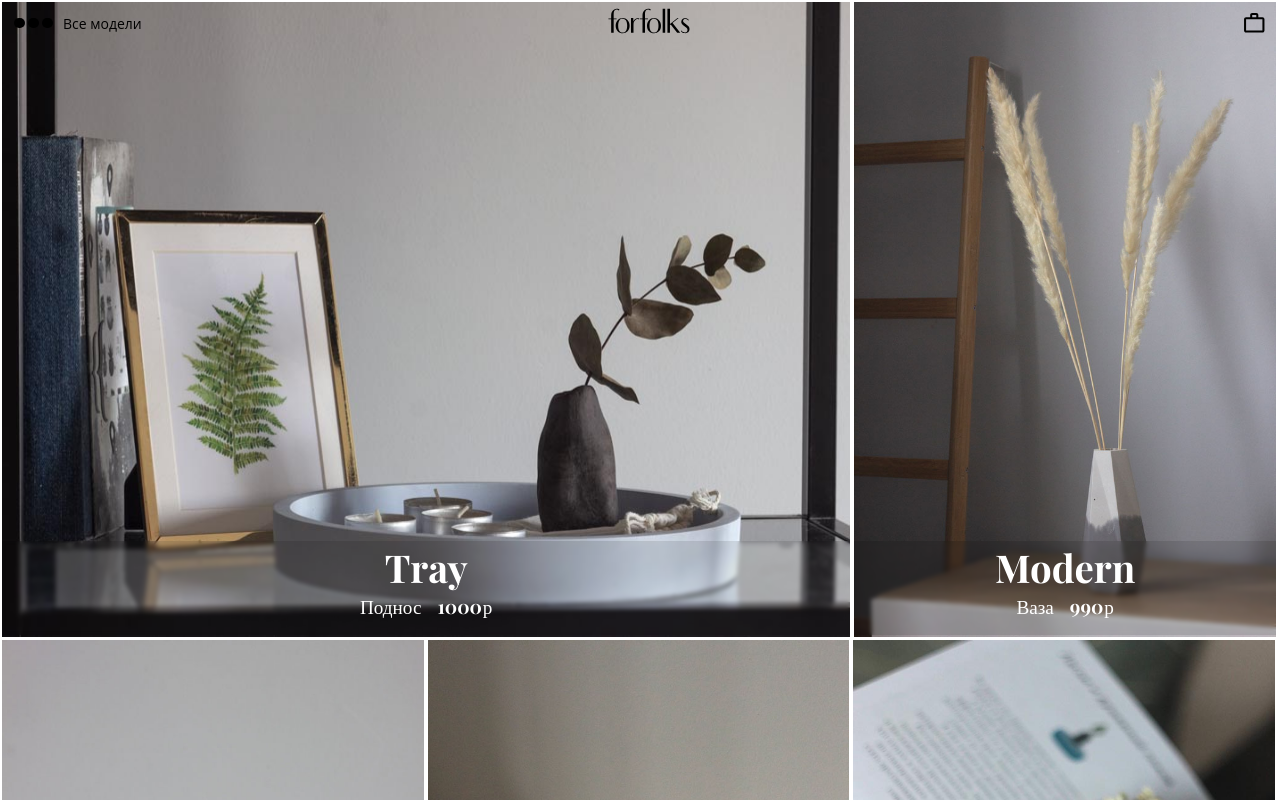
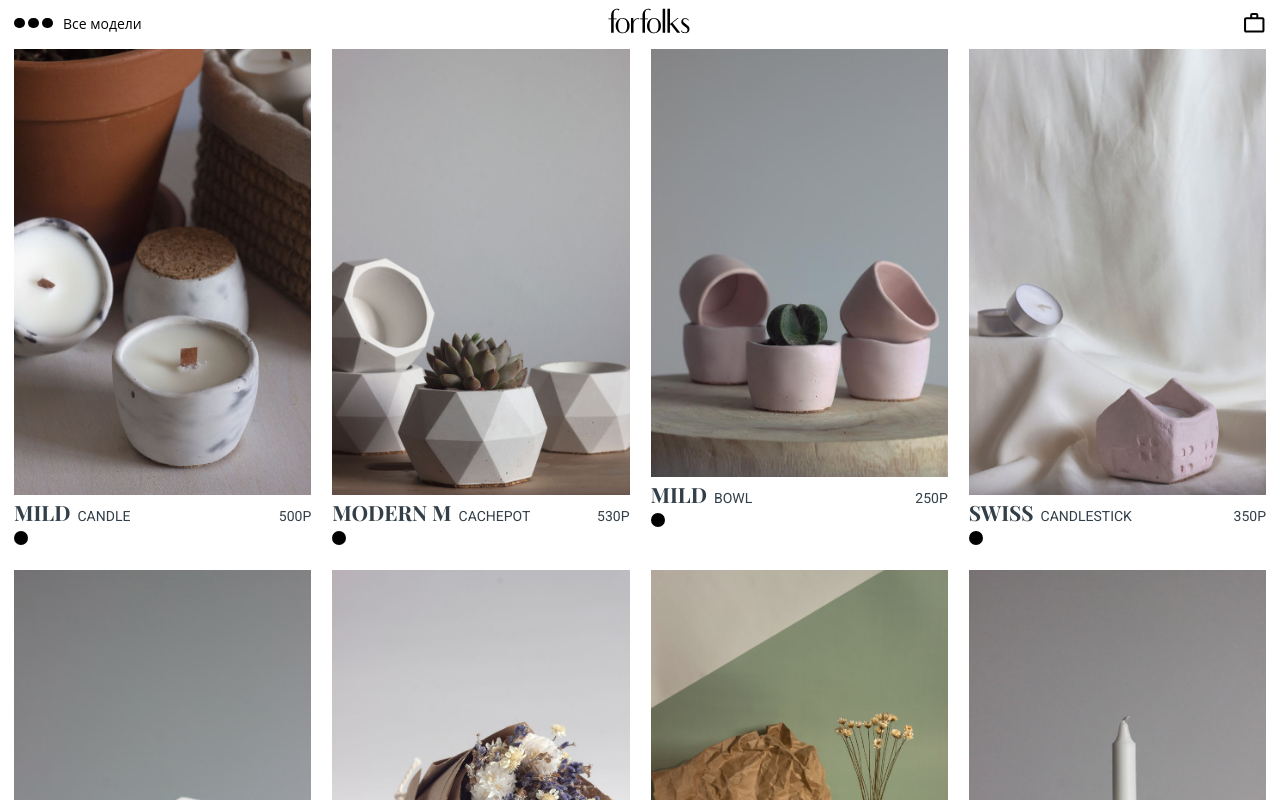
Before and after one commit to eiamei/forfolksFrontend, a Vue app: page /store/category/all in a window 1280 px wide. Shown: the top 800 px of the page. Built offline with nearby package versions, Linux system fonts and the light colour scheme.

Commit message:
working on new catalogue

```diff
--- a/src/App.vue
+++ b/src/App.vue
@@ -2,7 +2,7 @@
   <div class="app">
     <AppHeader />
     <transition name="fade" mode="out-in">
-      <router-view style="min-height: 90vh"/>
+      <router-view/>
     </transition>
     <Footer/>
   </div>
--- a/src/components/itemCardV2/ItemCard.vue
+++ b/src/components/itemCardV2/ItemCard.vue
@@ -1,19 +1,19 @@
 <template>
-  <section class="item-card">
+  <section class="item-card" :class="{'item-card--wide': isWide}">
     <router-link to="/product/bag-net/natural">
       <div class="item-card__image-link">
-        <img :src="require('@/assets/images/store/bag-net-natural-small.jpg')" />
+        <img ref="image" :src="imageLink" loading="lazy" @load="imageLoaded"/>
         <button class="regular-sans-text item-card__add-to-bag">Добавить в корзину</button>
       </div>
     </router-link>
-    <div class="item-card__text-wrapper">
+    <div v-show="isShowInfo" class="item-card__text-wrapper">
       <router-link class="item-card__text-link" to="/product/bag-net/natural">
-        <p class="small-regular-heading item-card__model">{{item}}NET</p>
-        <p class="regular-sans-text item-card__type">Bag</p>
+        <p class="small-regular-heading item-card__model">{{item.name}}</p>
+        <p class="regular-sans-text item-card__type">{{item.type}}</p>
       </router-link>
-      <p class="regular-sans-text item-card__price">1100Р</p>
+      <p class="regular-sans-text item-card__price">{{item.itemProperty.price}}P</p>
     </div>
-    <div>
+    <div v-show="isShowInfo">
       <button class="clean-button item-card__color-button"></button>
     </div>
   </section>
@@ -21,6 +21,7 @@
 
 <script lang="ts">
     import Vue from 'vue';
+    import slugify from "slugify";
 
     interface Item {
         link: string;
@@ -35,6 +36,29 @@
             //     type: Object as () => Item,
             //     required: true
             // }
+        },
+        data() {
+            return {
+                isShowInfo: false,
+                isWide: false
+            }
+        },
+        computed: {
+            // TODO compute it in the store
+            imageLink () {
+                let path = this.item.rootPath;
+                if (this.item.selectableProperty.length)
+                    this.item.selectableProperty.forEach(property => {
+                        path += `-${slugify(property.value.toLowerCase())}`
+                    });
+                return require(`@/assets/images/store/${path}-small.jpg`);
+            }
+        },
+        methods: {
+            imageLoaded () {
+                this.isShowInfo = true;
+                this.isWide = this.$refs.image.naturalWidth > this.$refs.image.naturalHeight;
+            }
         }
     });
 </script>
@@ -44,8 +68,10 @@
   @import "../../assets/styles/vars";
 
   .item-card {
-    display: flex;
-    flex-direction: column;
+    display: inline-block;
+    &--wide {
+      grid-column-end: span 2;
+    }
     &__image-link {
       position: relative;
       display: flex;
--- a/src/components/storeCard/StoreCard.vue
+++ b/src/components/storeCard/StoreCard.vue
@@ -1,16 +1,17 @@
 <template>
-  <article class="store-card">
-    <router-link :to="getLink()" class="store-card__link">
-      <img ref='image' :src="itemImage" :alt="alt" :width="width" :height="height" @load="load">
-      <section class="store-card-description">
-        <p class="store-card-description__title">{{item.name}}</p>
-        <div class="store-card-description__type-container">
-          <p class="store-card-description__type">{{$t(`items.${item.type.toLowerCase()}`)}}</p>
-          <p class="store-card-description__price">{{item.itemProperty.price}}&thinsp;р</p>
-        </div>
-      </section>
-    </router-link>
-  </article>
+  <li class="store-card">
+    <img ref='image' :src="itemImage" :alt="alt" @load="load">
+<!--    <router-link :to="getLink()" class="store-card__link" :class="{'store-card__link&#45;&#45;wide': isWide}">-->
+<!--      <img ref='image' :src="itemImage" :alt="alt" @load="load">-->
+<!--      <section class="store-card-description">-->
+<!--        <p class="store-card-description__title">{{item.name}}</p>-->
+<!--        <div class="store-card-description__type-container">-->
+<!--          <p class="store-card-description__type">{{$t(`items.${item.type.toLowerCase()}`)}}</p>-->
+<!--          <p class="store-card-description__price">{{item.itemProperty.price}}&thinsp;р</p>-->
+<!--        </div>-->
+<!--      </section>-->
+<!--    </router-link>-->
+  </li>
 </template>
 
 <script>
@@ -34,6 +35,11 @@
       },
       isBig: {
         type: Boolean
+      }
+    },
+    data () {
+      return {
+        isWide: false
       }
     },
     computed: {
@@ -70,6 +76,7 @@
       },
       load () {
         this.$emit('isWide', this.$refs.image.naturalWidth > this.$refs.image.naturalHeight);
+        this.isWide = this.$refs.image.naturalWidth > this.$refs.image.naturalHeight;
       }
     }
   };
@@ -78,17 +85,26 @@
 <style lang='scss' scoped>
   @import '../../assets/styles/colors';
   .store-card {
-    display: flex;
-    position: relative;
-    cursor: pointer;
-    padding: 2px;
+    /*display: flex;*/
+    /*position: relative;*/
+    /*cursor: pointer;*/
+    /*padding: 2px;*/
     &:hover {
       .store-card-description-colors {
-        opacity: 1;
+        /*opacity: 1;*/
       }
     }
     &__link {
-      margin-bottom: -5px;
+      /*margin-bottom: -5px;*/
+      &--wide {
+        /*grid-column-end: span 2;*/
+      }
+    }
+    display: inline-block;
+    margin: 0 0.5rem 0.5rem 0;
+    width: 23.5vw;
+    img {
+      width: 23.5vw;
     }
   }
 
--- a/src/constants/Groups.json
+++ b/src/constants/Groups.json
@@ -36,24 +36,6 @@
       "material": ["concrete"],
       "weight": 150,
       "price": 350
-    }
-  },
-  "hanging-constellation": {
-    "rootPath": "hanging-constellation",
-    "name": "Constellation",
-    "type": "hanging",
-    "category": ["hanging"],
-    "desc": "",
-    "metaDesc": "",
-    "shortDesc": "",
-    "itemProperty": {
-      "size": {
-        "height": "",
-        "externalDiameter": ""
-      },
-      "material": ["cotton", "brass"],
-      "weight": "",
-      "price": "700"
     }
   },
   "minibouquet-blum": {
--- a/src/constants/Products.json
+++ b/src/constants/Products.json
@@ -4,108 +4,80 @@
     "selectableProperty": [{
       "value": "white",
       "name": "color"
-    }]
+    }],
+    "layout": "high"
   },
   {
     "group": "pot_modern_m",
     "selectableProperty": [{
       "value": "graphite",
       "name": "color"
-    }]
+    }],
+    "layout": "high"
   },
   {
     "group": "pot_modern_m",
     "selectableProperty": [{
       "value": "moonstone",
       "name": "color"
-    }]
+    }],
+    "layout": "high"
   },
   {
     "group": "pot_modern_m",
     "selectableProperty": [{
       "value": "black-marble",
       "name": "color"
-    }]
+    }],
+    "layout": "high"
   },
   {
     "group": "pot_modern_m",
     "selectableProperty": [{
       "value": "powder",
       "name": "color"
-    }]
+    }],
+    "layout": "high"
   },
   {
     "group": "stand-basic-s",
     "selectableProperty": [{
       "value": "white",
       "name": "color"
-    }]
+    }],
+    "layout": "high"
   },
   {
     "group": "stand-basic-s",
     "selectableProperty": [{
       "value": "graphite",
       "name": "color"
-    }]
+    }],
+    "layout": "high"
   },
   {
     "group": "stand-basic-s",
     "selectableProperty": [{
       "value": "moonstone",
       "name": "color"
-    }]
+    }],
+    "layout": "high"
   },
   {
     "group": "stand-basic-s",
     "selectableProperty": [{
       "value": "black-marble",
       "name": "color"
-    }]
+    }],
+    "layout": "high"
   },
   {
     "group": "stand-basic-s",
     "selectableProperty": [{
       "value": "powder",
       "name": "color"
-    }]
-  },
-  {
-    "group": "hanging-constellation",
-    "name": "Ursa Major",
-    "desc": "С этим подвесом в дом проникает неиного звездного волшебства. Латунные звезды на хлопковых нитях образуют созвездие \"Большая медведица\"",
-    "metaDesc": "Подвес в форме созвездия большая медведица. Хлопок, латунь, орешник.",
-    "shortDesc": "",
-    "selectableProperty": [{
-      "value": "Ursa Major",
-      "name": "model"
     }],
-    "itemProperty": {
-      "size": {
-        "height": 60,
-        "width": 30
-      },
-      "material": ["cotton", "brass"],
-      "price": "700"
-    }
-  },
-  {
-    "group": "hanging-constellation",
-    "name": "Cassiopeia",
-    "desc": "С этим подвесом в дом проникает неиного звездного волшебства. Латунные звезды на хлопковых нитях образуют созвездие \"Кассиопея\"",
-    "metaDesc": "Подвес в форме созвездия кассиопея. Хлопок, латунь, орешник.",
-    "shortDesc": "",
-    "selectableProperty": [{
-      "value": "Cassiopeia",
-      "name": "model"
-    }],
-    "itemProperty": {
-      "size": {
-        "height": 40,
-        "width": 30
-      },
-      "material": ["cotton", "brass"],
-      "price": "500"
-    }
+    "layout": "high"
   },
   {
     "group": "minibouquet-blum",
@@ -113,7 +85,8 @@
     "selectableProperty": [{
       "value": "1",
       "name": "model"
-    }]
+    }],
+    "layout": "high"
   },
   {
     "group": "minibouquet-blum",
@@ -121,7 +94,8 @@
     "selectableProperty": [{
       "value": "2",
       "name": "model"
-    }]
+    }],
+    "layout": "high"
   },
   {
     "group": "minibouquet-blum",
@@ -129,7 +103,8 @@
     "selectableProperty": [{
       "value": "3",
       "name": "model"
-    }]
+    }],
+    "layout": "high"
   },
   {
     "group": "minibouquet-blum",
@@ -137,7 +112,8 @@
     "selectableProperty": [{
       "value": "4",
       "name": "model"
-    }]
+    }],
+    "layout": "high"
   },
   {
     "group": "minibouquet-blum",
@@ -145,7 +121,8 @@
     "selectableProperty": [{
       "value": "5",
       "name": "model"
-    }]
+    }],
+    "layout": "high"
   },
   {
     "group": "minibouquet-blum",
@@ -153,7 +130,8 @@
     "selectableProperty": [{
       "value": "6",
       "name": "model"
-    }]
+    }],
+    "layout": "high"
   },
   {
     "group": "minibouquet-blum",
@@ -161,7 +139,8 @@
     "selectableProperty": [{
       "value": "7",
       "name": "model"
-    }]
+    }],
+    "layout": "high"
   },
   {
     "group": "minibouquet-blum",
@@ -169,42 +148,48 @@
     "selectableProperty": [{
       "value": "8",
       "name": "model"
-    }]
+    }],
+    "layout": "high"
   },
   {
     "group": "stand-cone-s",
     "selectableProperty": [{
       "value": "white",
       "name": "color"
-    }]
+    }],
+    "layout": "high"
   },
   {
     "group": "stand-cone-s",
     "selectableProperty": [{
       "value": "graphite",
       "name": "color"
-    }]
+    }],
+    "layout": "high"
   },
   {
     "group": "stand-cone-s",
     "selectableProperty": [{
       "value": "gray-fog",
       "name": "color"
-    }]
+    }],
+    "layout": "high"
   },
   {
     "group": "stand-cone-s",
     "selectableProperty": [{
       "value": "powder",
       "name": "color"
-    }]
+    }],
+    "layout": "high"
   },
   {
     "group": "stand-cone-s",
     "selectableProperty": [{
       "value": "moonstone",
       "name": "color"
-    }]
+    }],
+    "layout": "high"
   },
   {
     "name": "Spole",
@@ -222,7 +207,8 @@
       "weight": 10,
       "price": "450"
     },
-    "selectableProperty": []
+    "selectableProperty": [],
+    "layout": "high"
   },
   {
     "group": "candlestick-house-swiss",
@@ -230,7 +216,8 @@
     "selectableProperty": [{
       "value": "white",
       "name": "color"
-    }]
+    }],
+    "layout": "high"
   },
   {
     "group": "candlestick-house-swiss",
@@ -238,7 +225,8 @@
     "selectableProperty": [{
       "value": "powder",
       "name": "color"
-    }]
+    }],
+    "layout": "high"
   },
   {
     "group": "candlestick-house-swiss",
@@ -246,7 +234,8 @@
     "selectableProperty": [{
       "value": "moonstone",
       "name": "color"
-    }]
+    }],
+    "layout": "high"
   },
   {
     "group": "candlestick-house-swiss",
@@ -254,7 +243,8 @@
     "selectableProperty": [{
       "value": "khaki",
       "name": "color"
-    }]
+    }],
+    "layout": "high"
   },
   {
     "group": "candlestick-house-swiss",
@@ -262,7 +252,8 @@
     "selectableProperty": [{
       "value": "graphite",
       "name": "color"
-    }]
+    }],
+    "layout": "high"
   },
   {
     "group": "candlestick-house-denmark",
@@ -270,7 +261,8 @@
     "selectableProperty": [{
       "value": "white",
       "name": "color"
-    }]
+    }],
+    "layout": "high"
   },
   {
     "group": "candlestick-house-denmark",
@@ -278,7 +270,8 @@
     "selectableProperty": [{
       "value": "powder",
       "name": "color"
-    }]
+    }],
+    "layout": "high"
   },
   {
     "group": "candlestick-house-denmark",
@@ -286,7 +279,8 @@
     "selectableProperty": [{
       "value": "moonstone",
       "name": "color"
-    }]
+    }],
+    "layout": "high"
   },
   {
     "group": "candlestick-house-denmark",
@@ -294,7 +288,8 @@
     "selectableProperty": [{
       "value": "graphite",
       "name": "color"
-    }]
+    }],
+    "layout": "high"
   },
   {
     "group": "candlestick-house-denmark",
@@ -302,7 +297,8 @@
     "selectableProperty": [{
       "value": "khaki",
       "name": "color"
-    }]
+    }],
+    "layout": "high"
   },
   {
     "name": "Leaf",
@@ -327,7 +323,8 @@
     "selectableProperty": [{
       "value": "natural",
       "name": "color"
-    }]
+    }],
+    "layout": "high"
   }, {
     "name": "Wind",
     "rootPath": "panno-wind",
--- a/src/views/Store.vue
+++ b/src/views/Store.vue
@@ -1,16 +1,11 @@
 <template>
-  <section style="min-height: 101vh">
-    <div v-if="!isLoaded" class="store-loading">
-      <forfolks-logo class="store-loading__logo"/>
-    </div>
-    <section class="store" :key="counter">
-      <store-card v-for="(item, index) in items" :width="item.width" :height="item.height"  :item="item" @isWide="isWide => safeRatio(index, isWide)" :key="createKey(item)"/>
-    </section>
-  </section>
+  <ul class="store" :key="counter">
+    <store-card v-for="(item) in items" :item="item" :key="createKey(item)"/>
+  </ul>
 </template>
 
 <script>
-import StoreCard from '../components/storeCard/StoreCard';
+import StoreCard from '../components/itemCardV2/ItemCard';
 import ForfolksLogo from '../components/Icons/Logo';
 
 export default {
@@ -70,18 +65,9 @@ export default {
     windowWidth () {
       return this.$store.state.global.windowSize.width;
     },
-    isLoaded () {
-      return this.loadCounter === this.items.length;
-    }
-  },
-  mounted () {
-    setTimeout(() => {
-      this.containerWidth = this.$el.offsetWidth;
-      if (this.isLoaded)
-        this.createMap();
-    }, 1)
   },
   methods: {
+    // TODO move to VUEX getters
     shuffle (array) {
       let currentIndex = array.length, temporaryValue, randomIndex;
 
@@ -100,13 +86,6 @@ export default {
 
       return array;
     },
-    safeRatio (index, value) {
-      this.widesMap[index] = value;
-      this.loadCounter++;
-      // todo catch error (image not loaded)
-      if (this.loadCounter === this.items.length)
-        this.createMap();
-    },
     createKey (item) {
       let key = item.rootPath;
       item.selectableProperty.forEach(property => {
@@ -114,55 +93,6 @@ export default {
       });
       return key;
     },
-    createMap () {
-      let dif = 5;
-      for (let i = 0, len = this.items.length; i < len;) {
-        if ((i + 2) < len && !this.widesMap[i] && !this.widesMap[i + 1] && this.widesMap[i + 2]) {
-          this.items[i].width = this.items[i + 1].width = this.containerWidth / 2 - dif;
-          this.items[i].height = this.items[i + 1].height = this.containerWidth / 4  * 3 - dif;
-          i += 2;
-          continue;
-        }
-        if ((i + 2) < len && !this.widesMap[i] && !this.widesMap[i + 1] && !this.widesMap[i + 2]) {
-          this.items[i].width = this.items[i + 1].width = this.items[i + 2].width = this.containerWidth / 3 - dif;
-          this.items[i].height = this.items[i + 1].height = this.items[i + 2].height = this.containerWidth / 2 - dif;
-          i += 3;
-          continue;
-        }
-        if (this.widesMap[i] && (i + 1) < len && this.widesMap[i + 1]) {
-          this.items[i].width = this.items[i + 1].width = this.containerWidth / 2 - dif;
-          this.items[i].height = this.items[i + 1].height = this.containerWidth / 3 - dif;
-          i += 2;
-          continue;
-        }
-        if (this.widesMap[i] && (i + 1) < len && !this.widesMap[i + 1]) {
-          this.items[i].width = this.containerWidth / 3 * 2 - dif;
-          this.items[i].height = this.containerWidth / 2 - dif;
-          this.items[i + 1].width = this.containerWidth / 3 - dif;
-          this.items[i + 1].height = this.containerWidth / 2 - dif;
-          i += 2;
-          continue;
-        }
-        if (!this.widesMap[i] && (i + 1) < len && this.widesMap[i + 1]) {
-          this.items[i].width = this.containerWidth / 3 - dif;
-          this.items[i].height = this.containerWidth / 2 - dif;
-          this.items[i + 1].width = this.containerWidth / 3 * 2 - dif;
-          this.items[i + 1].height = this.containerWidth / 2 - dif;
-          i += 2;
-          continue;
-        }
-        if (this.widesMap[i]) {
-          this.items[i].width = this.containerWidth - dif;
-          this.items[i].height = this.containerWidth / 3 * 2 - dif;
-        }
-        if (!this.widesMap[i]) {
-          this.items[i].width = this.containerWidth / 3 - dif;
-          this.items[i].height = this.containerWidth / 2 - dif;
-        }
-        i++
-      }
-      this.$forceUpdate();
-    }
   }
 };
 </script>
@@ -187,10 +117,16 @@ export default {
     }
   }
   .store {
-    width: 100%;
-    /*min-height: 101vh;*/
-    display: flex;
-    flex-wrap: wrap;
+    /*min-height: 100vh;*/
+    /*columns: 4 22vw;*/
+    /*column-gap: 1rem;*/
+    /*padding: 0 1rem;*/
+    display: grid;
+    grid-gap: 1.5rem; /* [1] Add some gap between rows and columns */
+    grid-template-columns: repeat( auto-fit, minmax( 20rem, 1fr ) ); /* [2] Make columns adjust according to the available viewport */
+    grid-auto-flow: dense;
+    margin: 3.5rem 0 0 0;
+    padding: 0 1rem;
   }
 
 </style>
```
